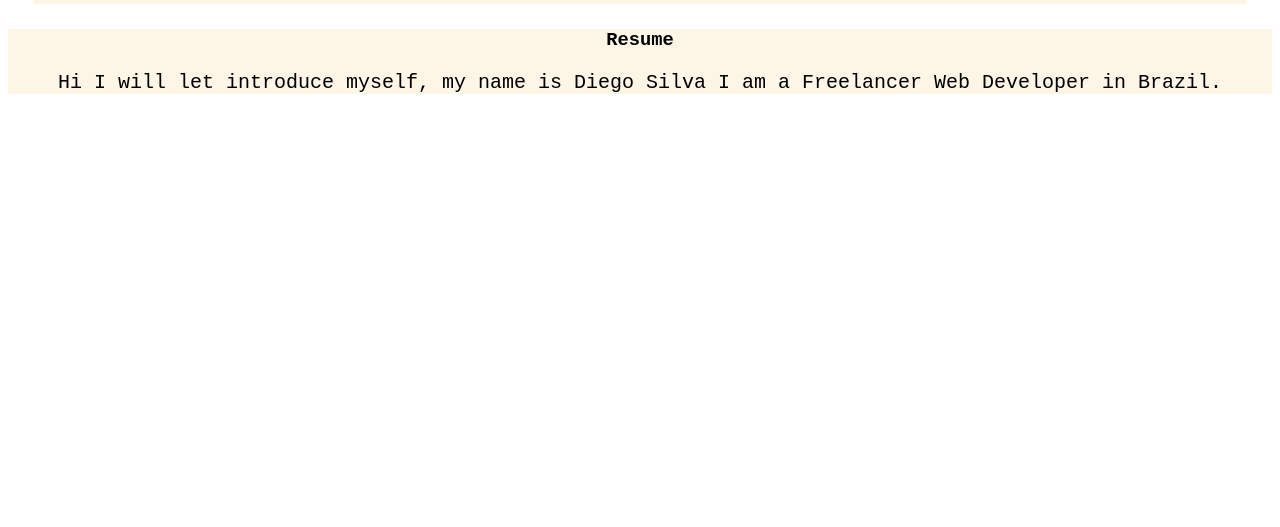
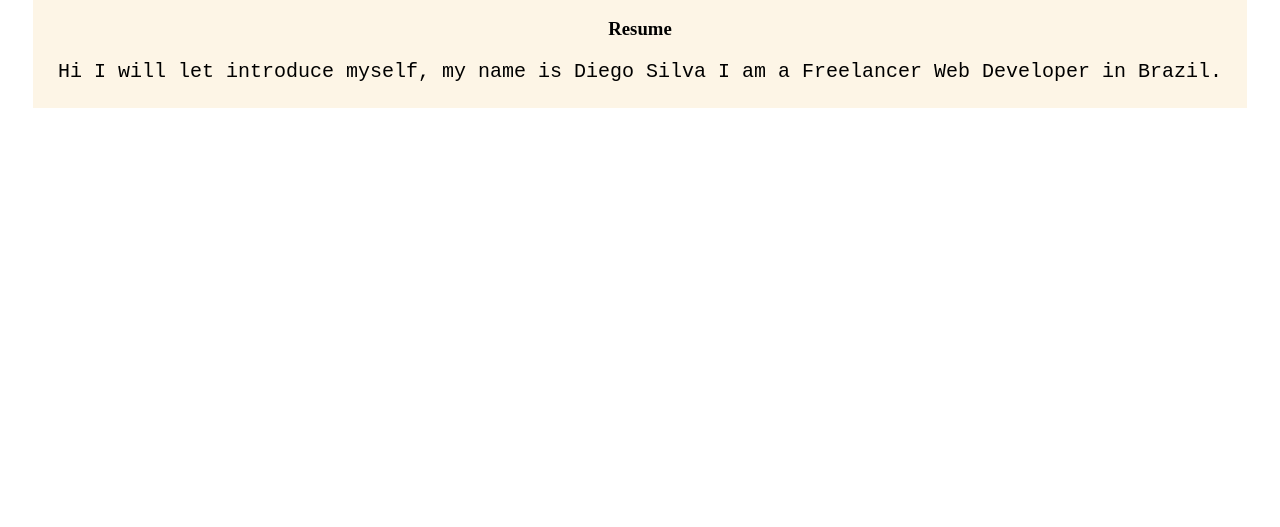
Before and after one commit to odiegosilva1/odiegosilva1.github.io, a plain HTML site: page index.html in a window 1280 px wide. Shown: the part 273-800 px from the top of the page. Drawn offline with Linux system fonts and the light colour scheme.

Commit message:
Update files

```diff
--- a/index.html
+++ b/index.html
@@ -23,11 +23,9 @@
 <a href="#" class="fa fa-linkedin"></a>
 <a href="#" class="fa fa-skype"></a>
 <a href="#" class="fa fa-github"></a>
-</div>
+
 
 <!--Resume-->
-
-<div id="resume">
     <h3>Resume</h3>
     <p> Hi I will let introduce myself, my name is Diego Silva I am a Freelancer Web Developer in Brazil.</p>
 
--- a/style.css
+++ b/style.css
@@ -7,12 +7,6 @@
     padding: 5px
 }
 
-#resume {
-  font-family: 'Courier New', Courier, monospace;
-  background: oldlace;
-  text-align: center;
-
-}
 
 p {
   font-size: 20px;
```
